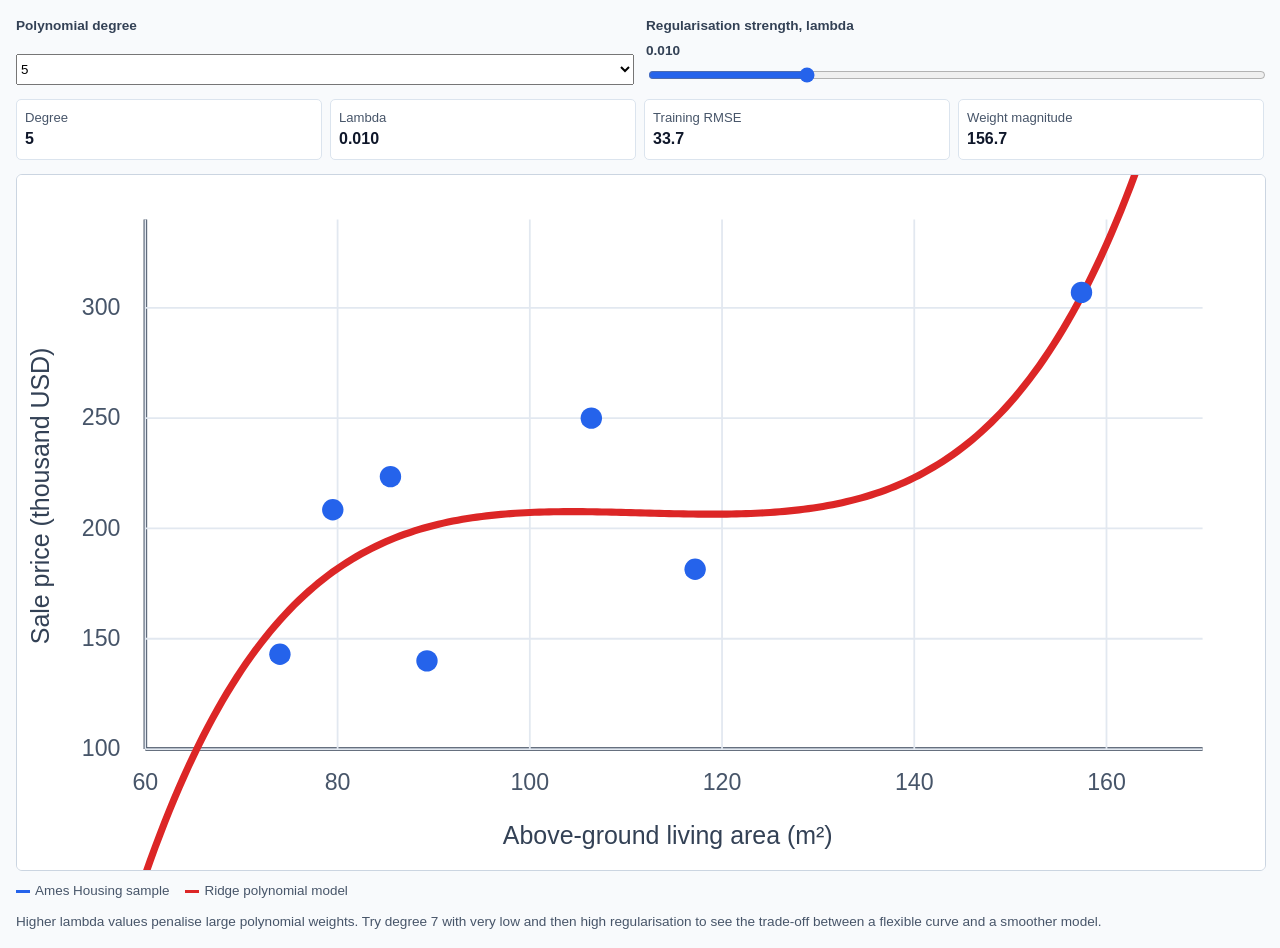
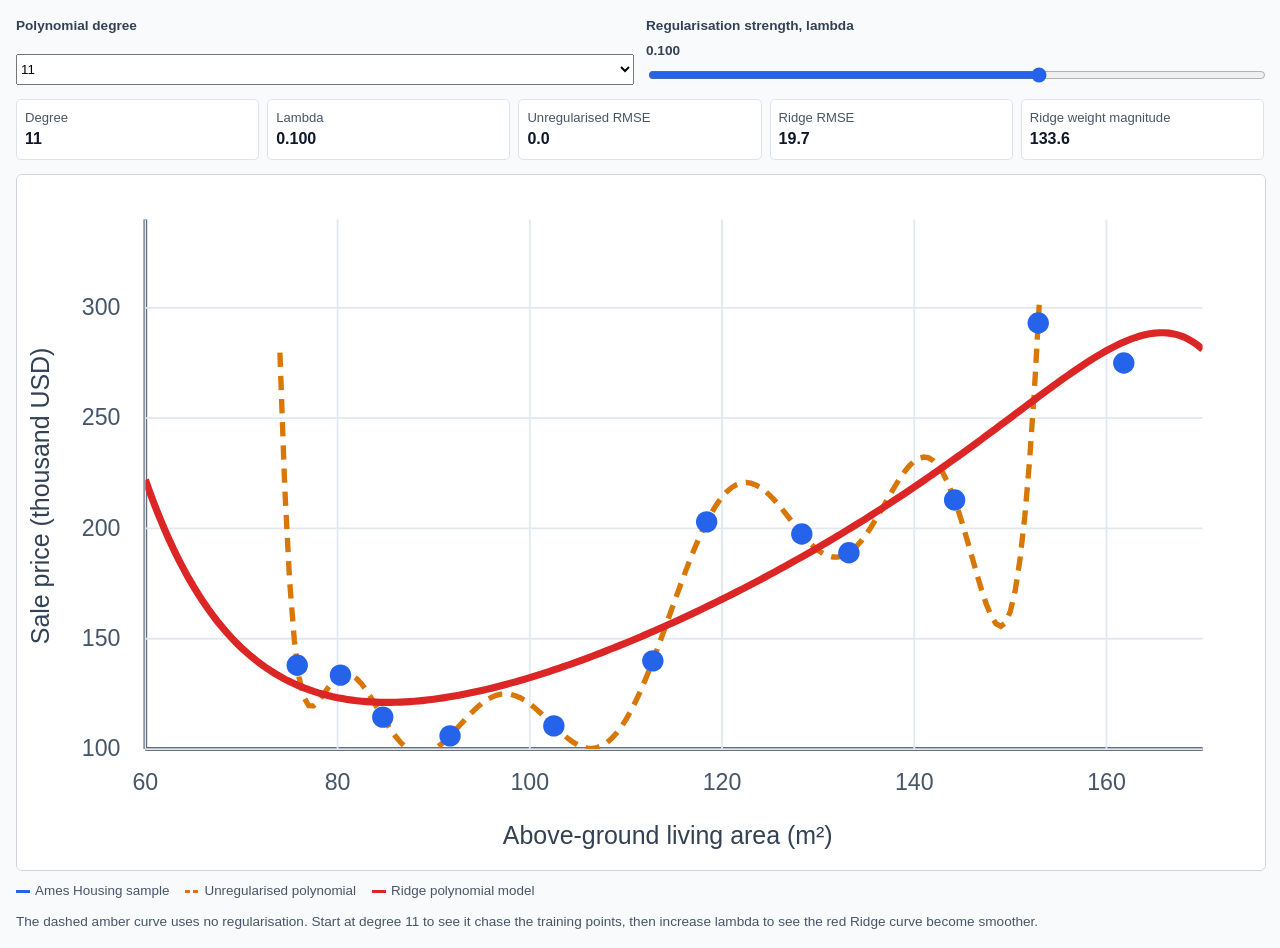
Before and after one commit to natasasdj/teaching, a plain HTML site: page Regularization/index.html in a window 1280 px wide. Drawn offline with Linux system fonts and the light colour scheme.

Commit message:
Enhance regularization visualizer with new metrics
Updated the polynomial degree options and regularisation strength in the controls. Adjusted the metrics displayed for degree and lambda values, and modified the data points used for the chart.

```diff
--- a/Regularization/index.html
+++ b/Regularization/index.html
@@ -5,27 +5,27 @@
   <meta name="viewport" content="width=device-width, initial-scale=1.0">
   <title>Regularisation Visualizer</title>
   <style>
-    :root{color:#0f172a;font-family:sans-serif}body{margin:0;padding:16px;background:#f8fafc;line-height:1.45}.controls{display:grid;grid-template-columns:repeat(2,minmax(0,1fr));gap:12px;margin-bottom:14px}label{display:grid;gap:5px;font-size:.85rem;font-weight:600;color:#334155}input,select{width:100%;box-sizing:border-box}input[type=range]{accent-color:#2563eb}.metrics{display:grid;grid-template-columns:repeat(4,minmax(0,1fr));gap:8px;margin-bottom:14px}.metric{border:1px solid #dbe4ee;border-radius:5px;background:#fff;padding:8px;font-size:.82rem;color:#475569}.metric strong{display:block;color:#0f172a;font-size:1rem}svg{width:100%;height:auto;display:block;background:#fff;border:1px solid #cbd5e1;border-radius:6px}.legend{display:flex;gap:16px;flex-wrap:wrap;margin:10px 0;font-size:.84rem;color:#475569}.key{display:inline-block;width:14px;height:3px;vertical-align:middle;margin-right:5px;background:#2563eb}.key.line{background:#dc2626}.note{margin:12px 0 0;color:#475569;font-size:.85rem}@media(max-width:580px){.controls{grid-template-columns:1fr}.metrics{grid-template-columns:repeat(2,minmax(0,1fr))}}
+    :root{color:#0f172a;font-family:sans-serif}body{margin:0;padding:16px;background:#f8fafc;line-height:1.45}.controls{display:grid;grid-template-columns:repeat(2,minmax(0,1fr));gap:12px;margin-bottom:14px}label{display:grid;gap:5px;font-size:.85rem;font-weight:600;color:#334155}input,select{width:100%;box-sizing:border-box}input[type=range]{accent-color:#2563eb}.metrics{display:grid;grid-template-columns:repeat(5,minmax(0,1fr));gap:8px;margin-bottom:14px}.metric{border:1px solid #dbe4ee;border-radius:5px;background:#fff;padding:8px;font-size:.82rem;color:#475569}.metric strong{display:block;color:#0f172a;font-size:1rem}svg{width:100%;height:auto;display:block;background:#fff;border:1px solid #cbd5e1;border-radius:6px}.legend{display:flex;gap:16px;flex-wrap:wrap;margin:10px 0;font-size:.84rem;color:#475569}.key{display:inline-block;width:14px;height:3px;vertical-align:middle;margin-right:5px;background:#2563eb}.key.overfit{background:#d97706;background:repeating-linear-gradient(90deg,#d97706 0 5px,transparent 5px 8px)}.key.line{background:#dc2626}.note{margin:12px 0 0;color:#475569;font-size:.85rem}@media(max-width:700px){.metrics{grid-template-columns:repeat(3,minmax(0,1fr))}}@media(max-width:580px){.controls{grid-template-columns:1fr}.metrics{grid-template-columns:repeat(2,minmax(0,1fr))}}
   </style>
 </head>
 <body>
   <div class="controls">
-    <label>Polynomial degree<select id="degree"><option value="1">1: straight line</option><option value="2">2</option><option value="3">3</option><option value="4">4</option><option value="5" selected>5</option><option value="6">6</option><option value="7">7</option></select></label>
-    <label>Regularisation strength, lambda <span id="lambda-label">0.010</span><input id="lambda" type="range" min="-4" max="4" value="-2" step="0.1"></label>
+    <label>Polynomial degree<select id="degree"><option value="1">1: straight line</option><option value="2">2</option><option value="3">3</option><option value="4">4</option><option value="5">5</option><option value="6">6</option><option value="7">7</option><option value="8">8</option><option value="9">9</option><option value="10">10</option><option value="11" selected>11</option></select></label>
+    <label>Regularisation strength, lambda <span id="lambda-label">0.100</span><input id="lambda" type="range" min="-8" max="3" value="-1" step="0.1"></label>
   </div>
-  <div class="metrics"><div class="metric">Degree<strong id="degree-value">5</strong></div><div class="metric">Lambda<strong id="lambda-value">0.010</strong></div><div class="metric">Training RMSE<strong id="rmse">0.0</strong></div><div class="metric">Weight magnitude<strong id="weights">0.0</strong></div></div>
-  <svg viewBox="0 0 700 390" role="img" aria-label="House-price training data and a regularised polynomial model"><rect width="700" height="390" fill="#fff"></rect><line x1="72" y1="322" x2="665" y2="322" stroke="#334155" stroke-width="2"></line><line x1="72" y1="25" x2="72" y2="322" stroke="#334155" stroke-width="2"></line><g id="grid" stroke="#e2e8f0"></g><g id="labels" fill="#475569" font-size="13"></g><text x="365" y="375" text-anchor="middle" fill="#334155" font-size="14">Above-ground living area (m²)</text><text x="18" y="180" text-anchor="middle" fill="#334155" font-size="14" transform="rotate(-90 18 180)">Sale price (thousand USD)</text><path id="model-line" fill="none" stroke="#dc2626" stroke-width="4"></path><g id="points" fill="#2563eb"></g></svg>
-  <div class="legend"><span><i class="key"></i>Ames Housing sample</span><span><i class="key line"></i>Ridge polynomial model</span></div>
-  <p class="note">Higher lambda values penalise large polynomial weights. Try degree 7 with very low and then high regularisation to see the trade-off between a flexible curve and a smoother model.</p>
+  <div class="metrics"><div class="metric">Degree<strong id="degree-value">11</strong></div><div class="metric">Lambda<strong id="lambda-value">0.100</strong></div><div class="metric">Unregularised RMSE<strong id="overfit-rmse">0.0</strong></div><div class="metric">Ridge RMSE<strong id="rmse">0.0</strong></div><div class="metric">Ridge weight magnitude<strong id="weights">0.0</strong></div></div>
+  <svg viewBox="0 0 700 390" role="img" aria-label="Ames Housing data with unregularised and Ridge polynomial models"><defs><clipPath id="plot-area"><rect x="72" y="25" width="593" height="297"></rect></clipPath></defs><rect width="700" height="390" fill="#fff"></rect><line x1="72" y1="322" x2="665" y2="322" stroke="#334155" stroke-width="2"></line><line x1="72" y1="25" x2="72" y2="322" stroke="#334155" stroke-width="2"></line><g id="grid" stroke="#e2e8f0"></g><g id="labels" fill="#475569" font-size="13"></g><text x="365" y="375" text-anchor="middle" fill="#334155" font-size="14">Above-ground living area (m²)</text><text x="18" y="180" text-anchor="middle" fill="#334155" font-size="14" transform="rotate(-90 18 180)">Sale price (thousand USD)</text><g clip-path="url(#plot-area)"><path id="overfit-line" fill="none" stroke="#d97706" stroke-width="3" stroke-dasharray="8 5"></path><path id="model-line" fill="none" stroke="#dc2626" stroke-width="4"></path><g id="points" fill="#2563eb"></g></g></svg>
+  <div class="legend"><span><i class="key"></i>Ames Housing sample</span><span><i class="key overfit"></i>Unregularised polynomial</span><span><i class="key line"></i>Ridge polynomial model</span></div>
+  <p class="note">The dashed amber curve uses no regularisation. Start at degree 11 to see it chase the training points, then increase lambda to see the red Ridge curve become smoother.</p>
   <script>
-    const data=[[79.5,208.5],[117.2,181.5],[85.5,223.5],[89.3,140.0],[106.4,250.0],[74,143],[157.4,307]];
+    const data=[[75.8,138.0],[80.3,133.5],[84.7,114.5],[91.7,106.0],[102.5,110.5],[112.8,140.0],[118.4,203.0],[128.3,197.5],[133.2,189.0],[144.2,212.9],[152.9,293.1],[161.8,275.0]];
     const chart={left:72,right:665,top:25,bottom:322,xMin:60,xMax:170,yMin:100,yMax:340};
     const xPixel=value=>chart.left+(value-chart.xMin)/(chart.xMax-chart.xMin)*(chart.right-chart.left);const yPixel=value=>chart.bottom-(value-chart.yMin)/(chart.yMax-chart.yMin)*(chart.bottom-chart.top);
     const scaledX=x=>(x-115)/55;
     function solve(matrix, vector){const size=vector.length;for(let pivot=0;pivot<size;pivot+=1){let best=pivot;for(let row=pivot+1;row<size;row+=1)if(Math.abs(matrix[row][pivot])>Math.abs(matrix[best][pivot]))best=row;[matrix[pivot],matrix[best]]=[matrix[best],matrix[pivot]];[vector[pivot],vector[best]]=[vector[best],vector[pivot]];const divisor=matrix[pivot][pivot];if(Math.abs(divisor)<1e-10)return Array(size).fill(0);for(let column=pivot;column<size;column+=1)matrix[pivot][column]/=divisor;vector[pivot]/=divisor;for(let row=0;row<size;row+=1){if(row===pivot)continue;const factor=matrix[row][pivot];for(let column=pivot;column<size;column+=1)matrix[row][column]-=factor*matrix[pivot][column];vector[row]-=factor*vector[pivot]}}return vector}
     function fit(degree, lambda){const count=degree+1;const matrix=Array.from({length:count},()=>Array(count).fill(0));const vector=Array(count).fill(0);data.forEach(([x,y])=>{const powers=Array.from({length:count},(_,power)=>scaledX(x)**power);for(let row=0;row<count;row+=1){vector[row]+=powers[row]*y;for(let column=0;column<count;column+=1)matrix[row][column]+=powers[row]*powers[column]}});for(let index=1;index<count;index+=1)matrix[index][index]+=lambda;return solve(matrix,vector)}
     function drawAxes(){for(let value=60;value<=160;value+=20){grid.innerHTML+=`<line x1="${xPixel(value)}" y1="${chart.top}" x2="${xPixel(value)}" y2="${chart.bottom}"></line>`;labels.innerHTML+=`<text x="${xPixel(value)}" y="345" text-anchor="middle">${value}</text>`}for(let value=100;value<=300;value+=50){grid.innerHTML+=`<line x1="${chart.left}" y1="${yPixel(value)}" x2="${chart.right}" y2="${yPixel(value)}"></line>`;labels.innerHTML+=`<text x="58" y="${yPixel(value)+4}" text-anchor="end">${value}</text>`}points.innerHTML=data.map(([x,y])=>`<circle cx="${xPixel(x)}" cy="${yPixel(y)}" r="6"></circle>`).join('')}
-    function render(){const degree=Number(document.querySelector('#degree').value);const lambda=10**Number(document.querySelector('#lambda').value);const coefficients=fit(degree,lambda);const predict=x=>coefficients.reduce((total,weight,power)=>total+weight*scaledX(x)**power,0);let path='';for(let x=chart.xMin;x<=chart.xMax;x+=0.5)path+=`${x===chart.xMin?'M':'L'} ${xPixel(x)} ${yPixel(predict(x))} `;document.querySelector('#model-line').setAttribute('d',path);const rmse=Math.sqrt(data.reduce((sum,[x,y])=>sum+(predict(x)-y)**2,0)/data.length);const magnitude=Math.sqrt(coefficients.slice(1).reduce((sum,weight)=>sum+weight**2,0));document.querySelector('#lambda-label').textContent=lambda.toFixed(3);document.querySelector('#lambda-value').textContent=lambda.toFixed(3);document.querySelector('#degree-value').textContent=degree;document.querySelector('#rmse').textContent=rmse.toFixed(1);document.querySelector('#weights').textContent=magnitude.toFixed(1)}
+    function render(){const degree=Number(document.querySelector('#degree').value);const lambda=10**Number(document.querySelector('#lambda').value);const unregularised=fit(degree,0);const coefficients=fit(degree,lambda);const pathFor=coefficients=>{const predict=x=>coefficients.reduce((total,weight,power)=>total+weight*scaledX(x)**power,0);let path='';let visible=false;for(let x=chart.xMin;x<=chart.xMax;x+=0.5){const value=predict(x);if(value<chart.yMin||value>chart.yMax){visible=false;continue}path+=`${visible?'L':'M'} ${xPixel(x)} ${yPixel(value)} `;visible=true}return{path,predict}};const overfit=pathFor(unregularised);const ridge=pathFor(coefficients);const rmse=predictor=>Math.sqrt(data.reduce((sum,[x,y])=>sum+(predictor(x)-y)**2,0)/data.length);const magnitude=Math.sqrt(coefficients.slice(1).reduce((sum,weight)=>sum+weight**2,0));const lambdaText=lambda<0.001?lambda.toExponential(1):lambda.toFixed(3);document.querySelector('#overfit-line').setAttribute('d',overfit.path);document.querySelector('#model-line').setAttribute('d',ridge.path);document.querySelector('#lambda-label').textContent=lambdaText;document.querySelector('#lambda-value').textContent=lambdaText;document.querySelector('#degree-value').textContent=degree;document.querySelector('#overfit-rmse').textContent=rmse(overfit.predict).toFixed(1);document.querySelector('#rmse').textContent=rmse(ridge.predict).toFixed(1);document.querySelector('#weights').textContent=magnitude.toFixed(1)}
     document.querySelector('#degree').addEventListener('input',render);document.querySelector('#lambda').addEventListener('input',render);drawAxes();render();
   </script>
 </body>
```
